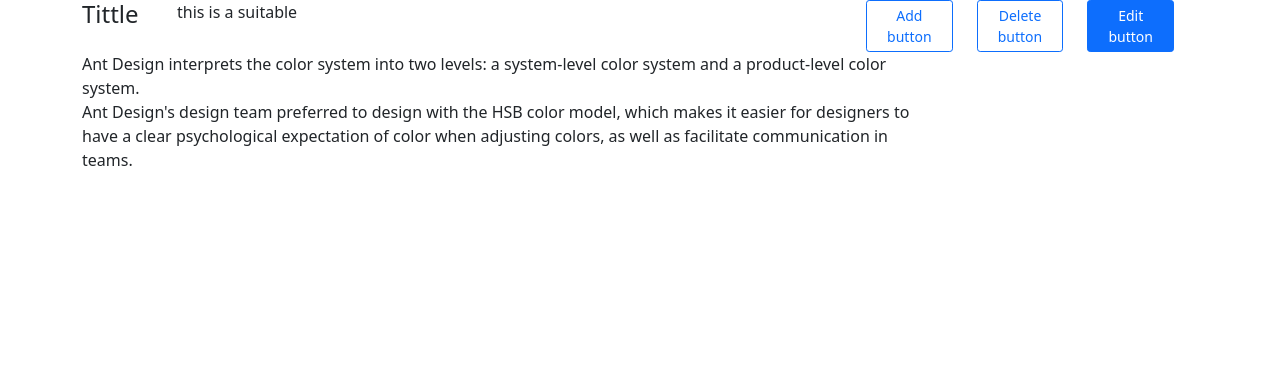
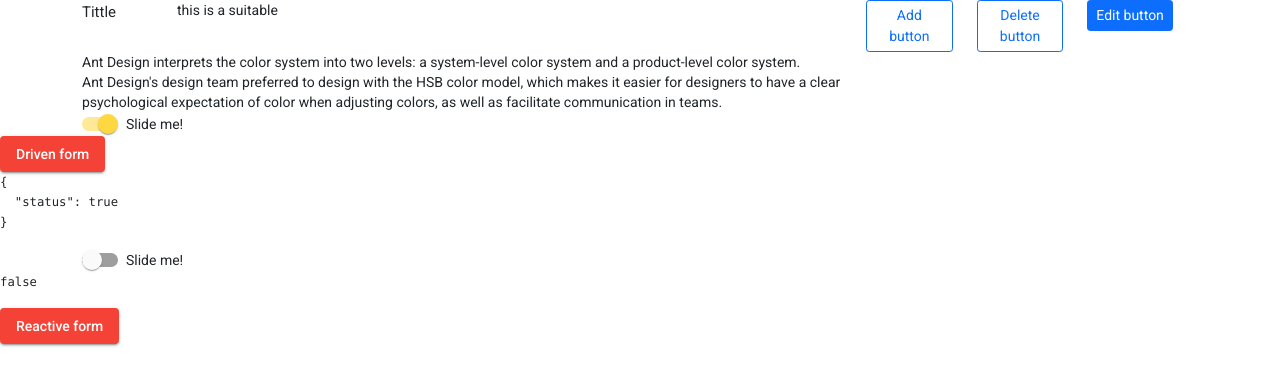
Before and after one commit to khanhly-dev/Project, an Angular app: page / in a window 1280 px wide. Shown: the top 386 px of the page. Built offline with nearby package versions, Linux system fonts and the light colour scheme.

Commit message:
switch control

```diff
--- a/angular.json
+++ b/angular.json
@@ -31,6 +31,7 @@
               "src/assets"
             ],
             "styles": [
+              "./node_modules/@angular/material/prebuilt-themes/deeppurple-amber.css",
               "src/styles.css"
             ],
             "scripts": []
@@ -94,6 +95,7 @@
               "src/assets"
             ],
             "styles": [
+              "./node_modules/@angular/material/prebuilt-themes/deeppurple-amber.css",
               "src/styles.css"
             ],
             "scripts": []
--- a/package.json
+++ b/package.json
@@ -12,10 +12,12 @@
   "private": true,
   "dependencies": {
     "@angular/animations": "~11.2.6",
+    "@angular/cdk": "^11.2.6",
     "@angular/common": "~11.2.6",
     "@angular/compiler": "~11.2.6",
     "@angular/core": "~11.2.6",
     "@angular/forms": "~11.2.6",
+    "@angular/material": "^11.2.6",
     "@angular/platform-browser": "~11.2.6",
     "@angular/platform-browser-dynamic": "~11.2.6",
     "@angular/router": "~11.2.6",
--- a/src/app/app.component.html
+++ b/src/app/app.component.html
@@ -1,4 +1,5 @@
-<app-page-header [slogan]='slogan'>
+<!-- part 1 -->
+<app-page-header [slogan]='slogan' [subTittle] = "content">
   <h4>{{tittle}}</h4>
 
   <div class="row add-delete-edit">
@@ -13,28 +14,28 @@
     </div>
   </div>
 
-  <div class="about">
+</app-page-header>
+<ng-template #content>
+  <div >
     Ant Design interprets the color system into two levels: a system-level color system and a product-level
     color system. <br>
     Ant Design's design team preferred to design with the HSB color model, which makes it easier for designers
     to have a clear psychological expectation of color when adjusting colors, as well as facilitate
     communication in teams.
   </div>
+</ng-template>
 
-</app-page-header>
-
-
-<!-- <form #f="ngForm">
+<!-- part 2 -->
+<form #f="ngForm">
   <app-check name="status" [(ngModel)]="active" [readonly]="disabled"></app-check>
 </form>
-
+<button (click)="disabled = !disabled" mat-raised-button color="warn">Driven form</button>
 <pre>
 {{f.value | json}}
 </pre>
-
 <app-check [formControl]="control"></app-check>
 <pre>
-  {{control.value | json}}
+{{control.value | json}}
 </pre>
-<button (click)="disabled = !disabled">Toggle</button>
-<button (click)="toggleControlDisable()">Toggle 2</button> -->
+
+<button (click)="toggleControlDisable()" mat-raised-button color="warn">Reactive form</button>
--- a/src/app/app.component.ts
+++ b/src/app/app.component.ts
@@ -21,14 +21,15 @@
   tittle: string = 'Tittle'
   slogan: string = 'this is a suitable'
 
-  // active = true;
-  // disabled = false;
-  // control = new FormControl(false);
-  // toggleControlDisable() {
-  //   if (this.control.disabled) {
-  //     this.control.enable();
-  //   } else {
-  //     this.control.disable();
-  //   }
-  // }
+
+  active = true;
+  disabled = false;
+  control = new FormControl(false);
+  toggleControlDisable() {
+    if (this.control.disabled) {
+      this.control.enable();
+    } else {
+      this.control.disable();
+    }
+  }
 }
--- a/src/app/check/check.component.html
+++ b/src/app/check/check.component.html
@@ -1,7 +1,8 @@
-<div class="checkbox container" tabindex="0" (click)="toggleChecked()" [ngClass]="bindingClasses">
-    <span *ngIf="checked; else uncheck" class="fa fa-check" aria-hidden="true"></span>
-  </div>
+<div class="checkbox container" tabindex="0"
 
-  <ng-template #uncheck>
-    <span class="fa fa-times" aria-hidden="true"></span>
-  </ng-template>
+(change)="toggleChecked()"
+[ngClass]="bindingClasses">
+  <mat-slide-toggle *ngIf="checked;" (change)="toggleChecked()" [checked]="checked">Slide me!</mat-slide-toggle>
+  <mat-slide-toggle *ngIf="!checked; " (change)="toggleChecked()" [checked]="checked">Slide me!</mat-slide-toggle>
+
+</div>
--- a/src/app/page-header/page-header.component.html
+++ b/src/app/page-header/page-header.component.html
@@ -18,7 +18,9 @@
     </div>
     <div class="row">
         <div class="col-sm-9">
-            <ng-content select=".about"></ng-content>
+            <!-- <ng-content select=".about"></ng-content> -->
+
+            <ng-container *ngTemplateOutlet="subTittle"> </ng-container>
         </div>
         <div class="col-sm-3">
 
--- a/src/app/page-header/page-header.component.ts
+++ b/src/app/page-header/page-header.component.ts
@@ -1,4 +1,4 @@
-import { Component, Input, OnInit } from '@angular/core';
+import { Component, Input, OnInit, TemplateRef } from '@angular/core';
 import { ProductService } from '../service/product.service';
 import { ServiceService } from '../service/service.service';
 import { SolutionService } from '../service/solution.service';
@@ -19,4 +19,6 @@
   }
 
   @Input() slogan: string;
+
+  @Input() subTittle : TemplateRef<any>;
 }
--- a/src/index.html
+++ b/src/index.html
@@ -11,9 +11,12 @@
     integrity="sha384-eOJMYsd53ii+scO/bJGFsiCZc+5NDVN2yr8+0RDqr0Ql0h+rP48ckxlpbzKgwra6" crossorigin="anonymous">
   <link rel="stylesheet" href="https://pro.fontawesome.com/releases/v5.10.0/css/all.css"
     integrity="sha384-AYmEC3Yw5cVb3ZcuHtOA93w35dYTsvhLPVnYs9eStHfGJvOvKxVfELGroGkvsg+p" crossorigin="anonymous" />
+  <link rel="preconnect" href="https://fonts.gstatic.com">
+  <link href="https://fonts.googleapis.com/css2?family=Roboto:wght@300;400;500&display=swap" rel="stylesheet">
+  <link href="https://fonts.googleapis.com/icon?family=Material+Icons" rel="stylesheet">
 </head>
 
-<body>
+<body class="mat-typography">
   <app-root></app-root>
 
   <script src="https://cdn.jsdelivr.net/npm/@popperjs/core@2.9.1/dist/umd/popper.min.js"
--- a/src/styles.css
+++ b/src/styles.css
@@ -1 +1,4 @@
 /* You can add global styles to this file, and also import other style files */
+
+html, body { height: 100%; }
+body { margin: 0; font-family: Roboto, "Helvetica Neue", sans-serif; }
```
Also changed, not shown: src/app/app.module.ts (+9 -2 lines), 1 other file (tests, documents, lock files or other folders).
